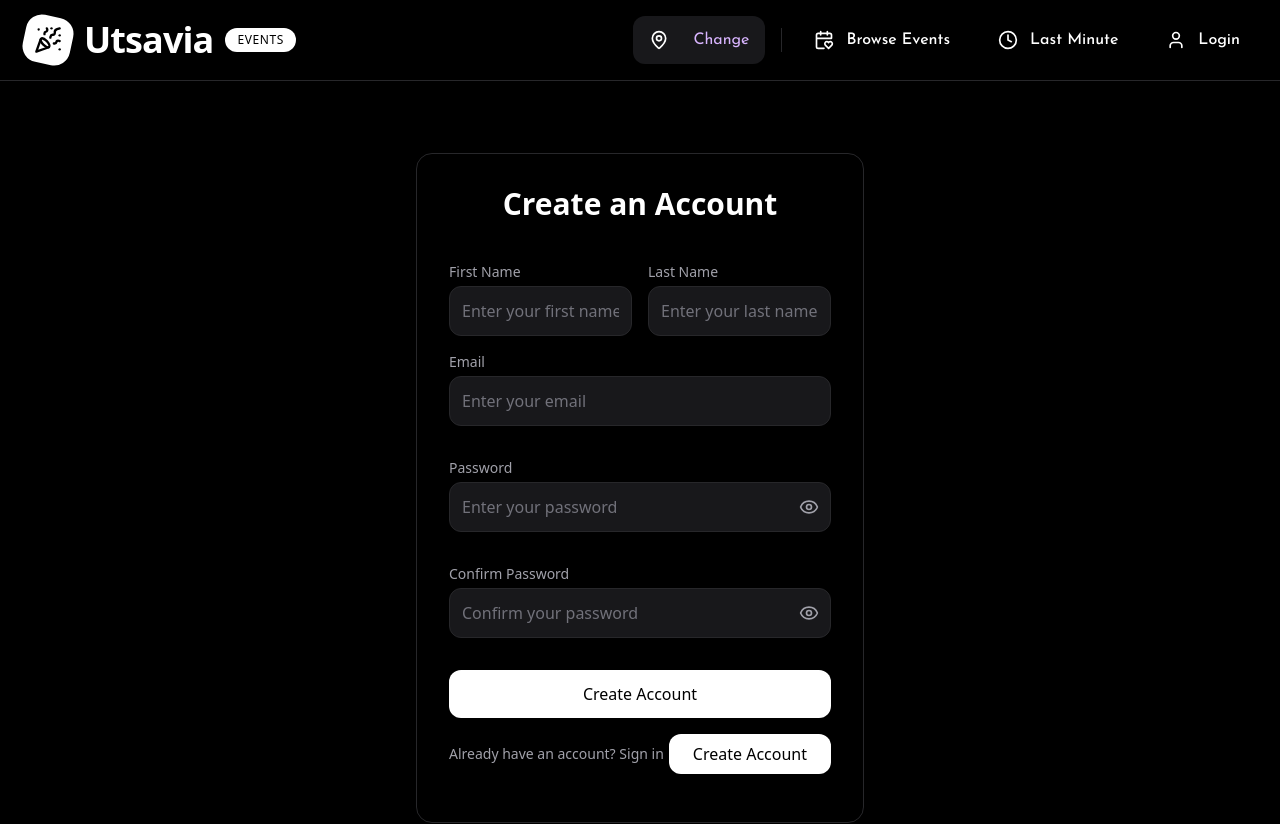
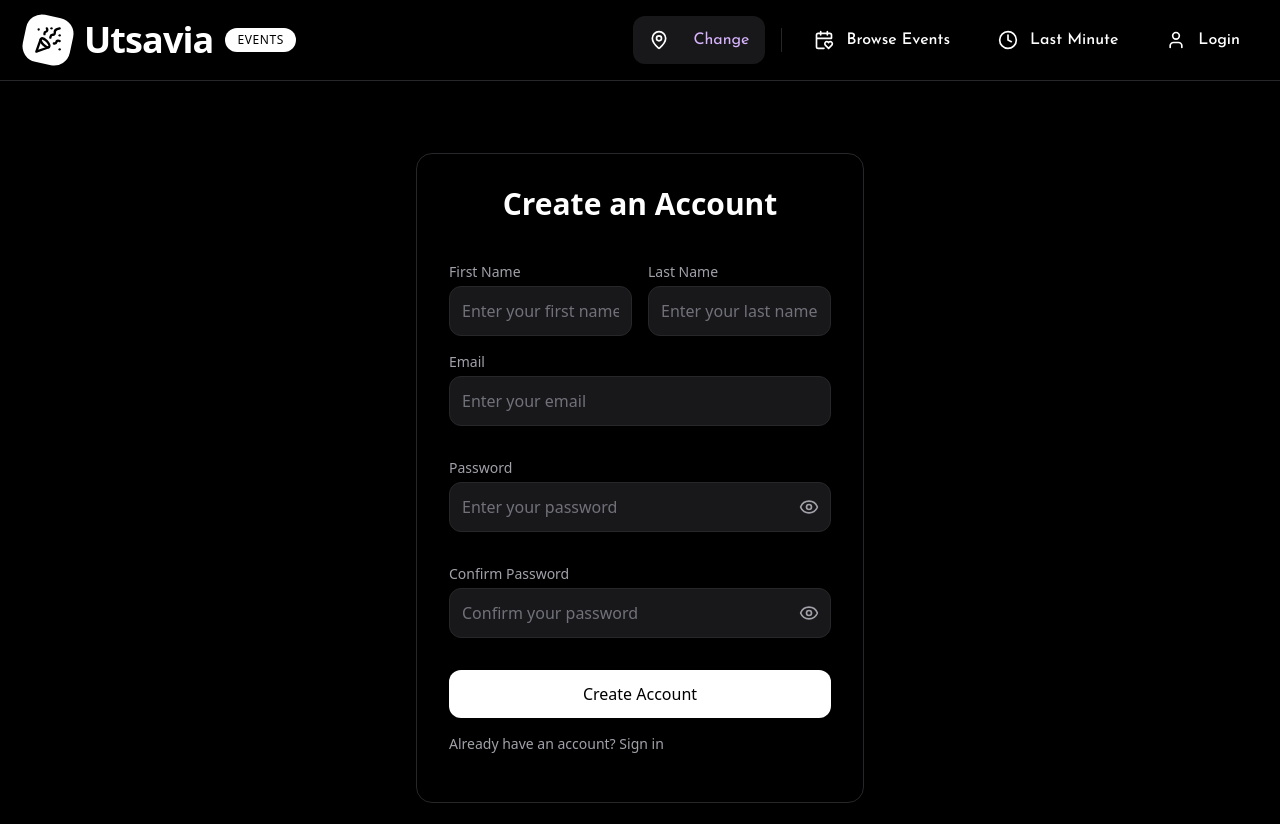
Before and after one commit to himuexe/Utsavia-Latest, a React (Vite) app in the folder frontend/: page /register in a window 1280 px wide. Shown: the top 824 px of the page. Built offline with nearby package versions, Linux system fonts and the light colour scheme; no server answers.

Commit message:
Auth Checkout bug

```diff
--- a/frontend/src/pages/Login.jsx
+++ b/frontend/src/pages/Login.jsx
@@ -1,5 +1,5 @@
 import React from "react";
-import { Link , useLocation, useNavigate } from "react-router-dom";
+import { Link, useLocation, useNavigate } from "react-router-dom";
 import { useForm } from "react-hook-form";
 import { useMutation, useQueryClient } from "react-query";
 import * as apiClient from "../api/MyUserApi";
@@ -42,6 +42,7 @@ const SignIn = () => {
       dispatch(showToast({ message: error.message, type: 'ERROR' }));
     },
   });
+
   const onSubmit = handleSubmit((data) => {
     mutation.mutate(data);
   });
@@ -49,6 +50,9 @@ const SignIn = () => {
   const handleGoogleSignIn = () => {
     apiClient.googleSignIn();
   };
+
+  // Check if the user is coming from the booking page
+  const isFromBooking = location.state?.fromBooking;
 
   return (
     <div className="w-full max-w-md mx-auto bg-black rounded-2xl shadow-lg p-8 mt-8 border border-zinc-800">
@@ -127,6 +131,9 @@ const SignIn = () => {
           </button>
         </div>
 
+        {/* Conditionally render the Google Sign-In button */}
+        {!isFromBooking && (
+          <>
             <div className="relative flex items-center gap-4 mb-4">
               <div className="flex-grow border-t border-zinc-800"></div>
               <span className="text-zinc-500 text-sm">or</span>
@@ -160,6 +167,8 @@ const SignIn = () => {
               </svg>
               Sign in with Google
             </button>
+          </>
+        )}
       </form>
     </div>
   );
--- a/frontend/src/pages/ProductBookingPage.jsx
+++ b/frontend/src/pages/ProductBookingPage.jsx
@@ -159,7 +159,7 @@ const ProductBookingPage = ({ selectedCity }) => {
       navigate("/login", {
         state: {
           bookingDetails,
-          from: '/checkout' // Explicitly set target
+          fromBooking: true // Explicitly set target
         }
       });
       return;
--- a/frontend/src/pages/Register.jsx
+++ b/frontend/src/pages/Register.jsx
@@ -191,14 +191,6 @@ const Register = () => {
           >
             Already have an account? Sign in
           </Link>
-          <button
-            type="submit"
-            className="bg-white text-black px-6 py-2 rounded-xl
-            hover:bg-zinc-200 transition-colors
-            hover:shadow-lg hover:shadow-purple-500/20"
-          >
-            Create Account
-          </button>
         </div>
       </form>
     </div>
```
Lines whose indentation alone changed are shown as unchanged.
